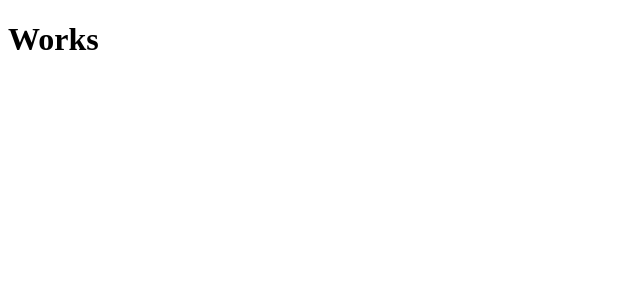
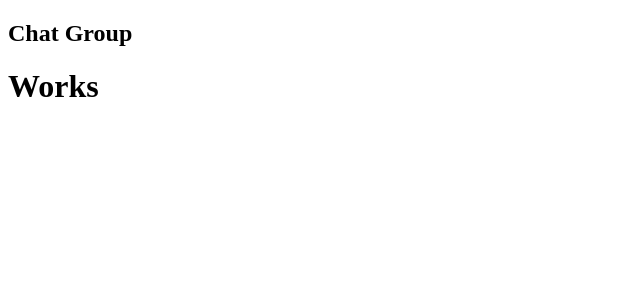
Before and after one commit to sam-621/Chat-Group, a Next.js app: page / in a window 1280 px wide. Shown: the top 300 px of the page, without its empty margins (0-640 px from the left). Built offline with nearby package versions, Linux system fonts and the light colour scheme.

Commit message:
integrate Nav component

```diff
--- a/src/pages/_app.tsx
+++ b/src/pages/_app.tsx
@@ -1,7 +1,13 @@
 import 'tailwindcss/tailwind.css'
 import type { AppProps } from 'next/app'
+import { Nav } from '@components/containers/Nav'
 
 function MyApp({ Component, pageProps }: AppProps) {
-  return <Component {...pageProps} />
+  return (
+    <>
+      <Nav />
+      <Component {...pageProps} />
+    </>
+  )
 }
 export default MyApp
```
